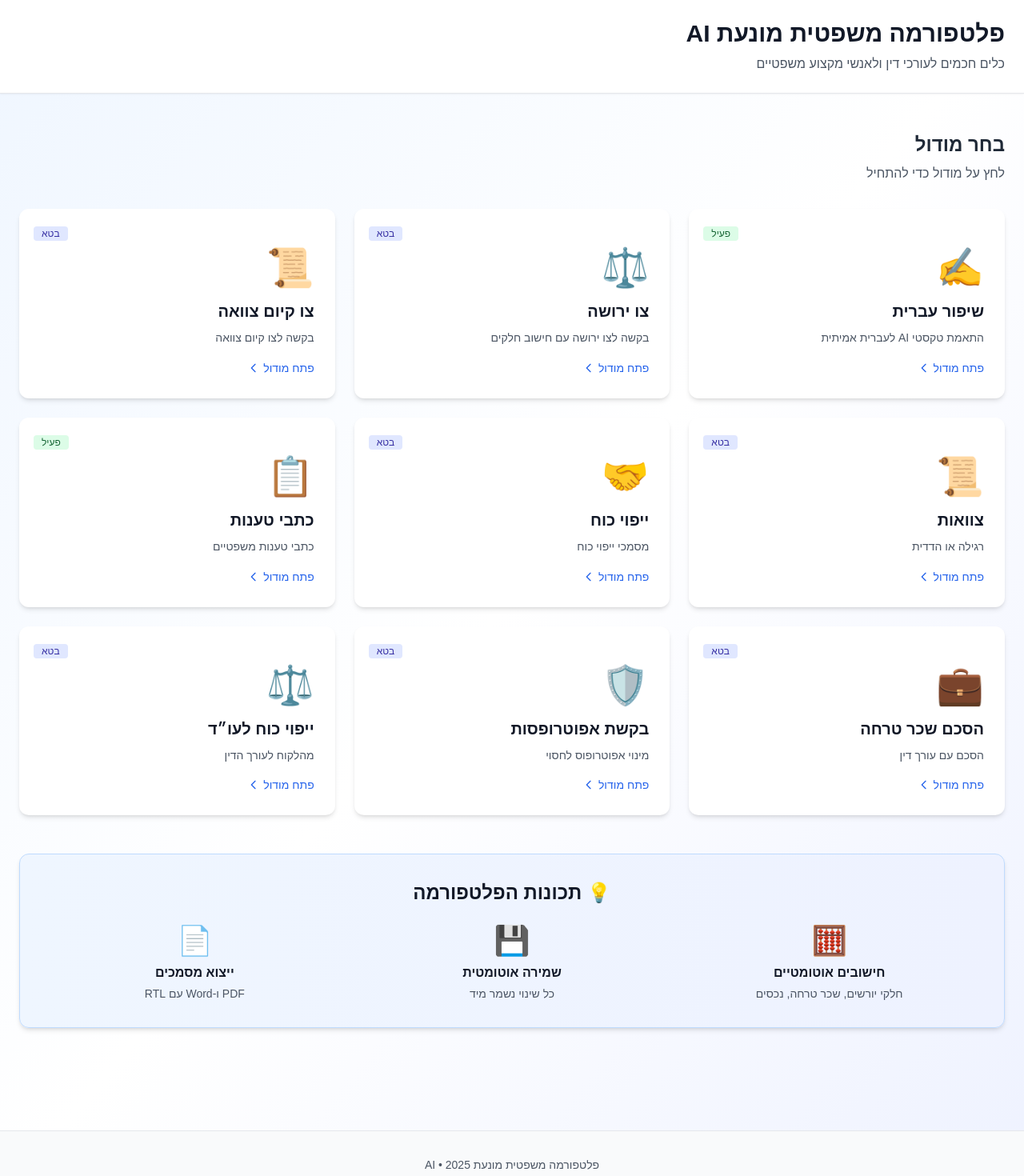
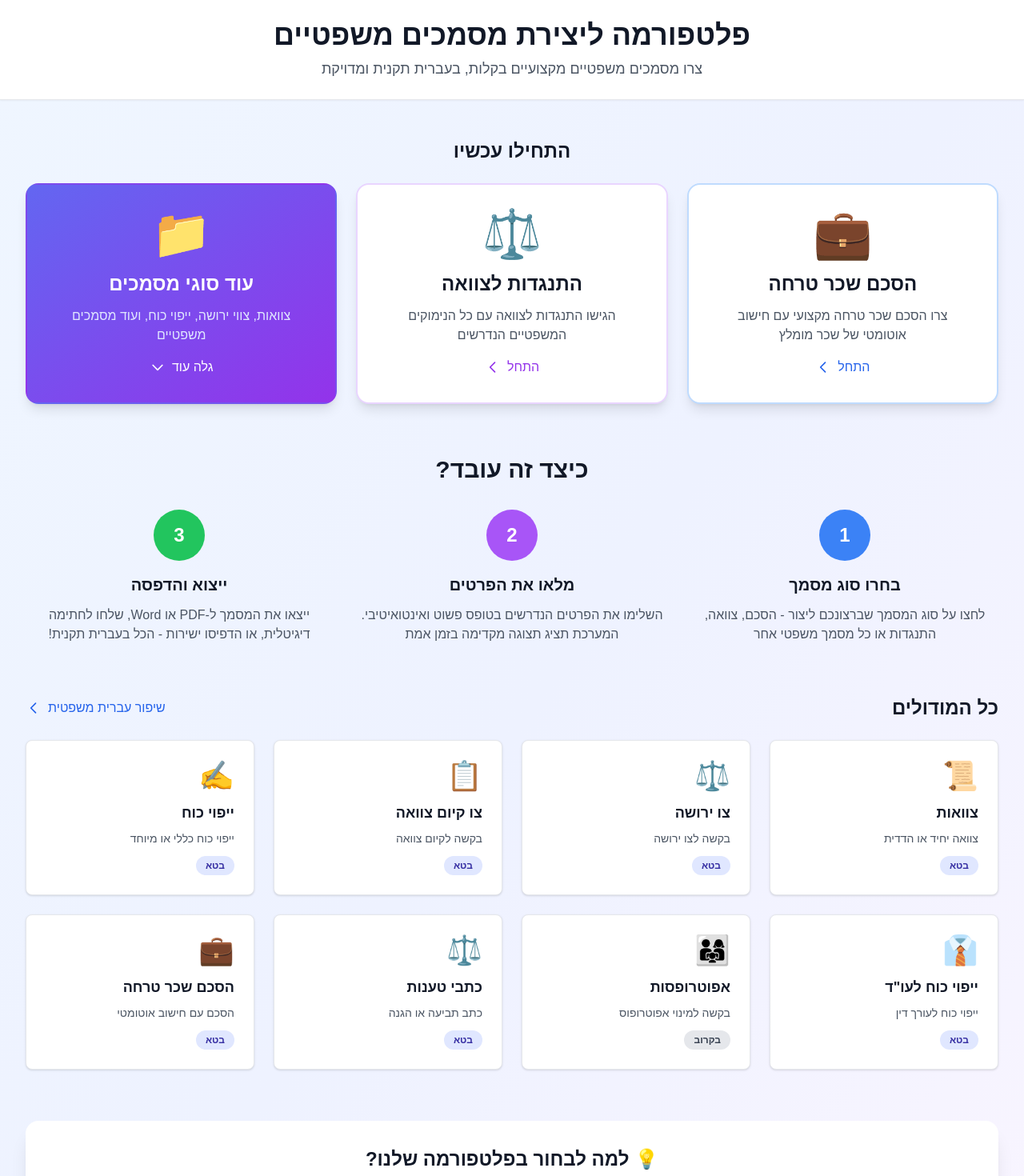
Before and after one commit to liatbenshai/Write-AI-in-Hebrew, a Next.js app in the folder web/: page / in a window 1280 px wide. Shown: the top 1470 px of the page at 80% size. Built offline with nearby package versions, Linux system fonts and the light colour scheme.

Commit message:
Phase 1: Redesigned homepage - clear title, 3 big action buttons, how it works section

```diff
--- a/web/app/page.tsx
+++ b/web/app/page.tsx
@@ -2,210 +2,291 @@
 
 import Link from 'next/link';
 
-interface Module {
-  id: string;
-  title: string;
-  description: string;
-  href: string;
-  status: 'active' | 'beta' | 'coming-soon';
-  icon: string;
-}
-
-type ModuleHref = Module['href'];
-
-const modules: Module[] = [
-  {
-    id: 'improve-hebrew',
-    title: 'שיפור עברית',
-    description: 'התאמת טקסטי AI לעברית אמיתית',
-    href: '/hebrew-improver',
-    status: 'active',
-    icon: '✍️'
-  },
-  {
-    id: 'tzo-yerusha',
-    title: 'צו ירושה',
-    description: 'בקשה לצו ירושה עם חישוב חלקים',
-    href: '/legal/inheritance-order',
-    status: 'beta',
-    icon: '⚖️'
-  },
-  {
-    id: 'tzo-kiyum',
-    title: 'צו קיום צוואה',
-    description: 'בקשה לצו קיום צוואה',
-    href: '/legal/probate-order',
-    status: 'beta',
-    icon: '📜'
-  },
-  {
-    id: 'wills',
-    title: 'צוואות',
-    description: 'רגילה או הדדית',
-    href: '/legal/wills',
-    status: 'beta',
-    icon: '📜'
-  },
-  {
-    id: 'poa',
-    title: 'ייפוי כוח',
-    description: 'מסמכי ייפוי כוח',
-    href: '/legal/poa',
-    status: 'beta',
-    icon: '🤝'
-  },
-  {
-    id: 'pleadings',
-    title: 'כתבי טענות',
-    description: 'כתבי טענות משפטיים',
-    href: '/legal/pleadings',
-    status: 'active',
-    icon: '📋'
-  },
-  {
-    id: 'attorney-fee',
-    title: 'הסכם שכר טרחה',
-    description: 'הסכם עם עורך דין',
-    href: '/legal/attorney-fee',
-    status: 'beta',
-    icon: '💼'
-  },
-  {
-    id: 'guardianship',
-    title: 'בקשת אפוטרופסות',
-    description: 'מינוי אפוטרופוס לחסוי',
-    href: '/legal/guardianship',
-    status: 'beta',
-    icon: '🛡️'
-  },
-  {
-    id: 'attorney-poa',
-    title: 'ייפוי כוח לעו״ד',
-    description: 'מהלקוח לעורך הדין',
-    href: '/legal/attorney-poa',
-    status: 'beta',
-    icon: '⚖️'
-  }
-];
-
 export default function HomePage() {
   return (
-    <main className="min-h-screen bg-gradient-to-br from-blue-50 via-white to-indigo-50">
+    <div className="min-h-screen bg-gradient-to-br from-blue-50 via-indigo-50 to-purple-50">
       {/* Header */}
-      <header className="bg-white border-b shadow-sm">
-        <div className="max-w-7xl mx-auto px-6 py-6">
-          <h1 className="text-3xl font-bold text-gray-900">פלטפורמה משפטית מונעת AI</h1>
-          <p className="text-gray-600 mt-2">כלים חכמים לעורכי דין ולאנשי מקצוע משפטיים</p>
+      <header className="bg-white shadow-sm border-b border-gray-200">
+        <div className="max-w-7xl mx-auto px-4 sm:px-6 lg:px-8 py-6">
+          <div className="text-center">
+            <h1 className="text-4xl font-bold text-gray-900 mb-2">
+              פלטפורמה ליצירת מסמכים משפטיים
+            </h1>
+            <p className="text-lg text-gray-600">
+              צרו מסמכים משפטיים מקצועיים בקלות, בעברית תקנית ומדויקת
+            </p>
+          </div>
         </div>
       </header>
 
       {/* Main Content */}
-      <div className="max-w-7xl mx-auto px-6 py-12">
-        <div className="mb-8">
-          <h2 className="text-2xl font-semibold text-gray-800 mb-2">בחר מודול</h2>
-          <p className="text-gray-600">לחץ על מודול כדי להתחיל</p>
-        </div>
+      <main className="max-w-7xl mx-auto px-4 sm:px-6 lg:px-8 py-12">
 
-        {/* Modules Grid */}
-        <div className="grid grid-cols-1 md:grid-cols-2 lg:grid-cols-3 gap-6">
-          {modules.map((module) => (
-            module.status === 'coming-soon' ? (
-              <div
-                key={module.id}
-                className={`
-                  group relative bg-white rounded-xl shadow-md hover:shadow-xl transition-all duration-300 p-6 border-2 border-transparent opacity-60 cursor-not-allowed
-                `}
-              >
-                {/* Status Badge */}
-                <div className="absolute top-4 left-4">
-                  <span className="bg-gray-100 text-gray-600 text-xs font-medium px-2.5 py-0.5 rounded">בקרוב</span>
-        </div>
+        {/* Primary Actions - 3 Big Buttons */}
+        <section className="mb-16">
+          <h2 className="text-2xl font-bold text-gray-900 mb-6 text-center">
+            התחילו עכשיו
+          </h2>
+          <div className="grid md:grid-cols-3 gap-6">
 
-                {/* Icon */}
-                <div className="text-5xl mb-4 mt-6">{module.icon}</div>
+            {/* Button 1: Attorney Fee Agreement */}
+            <Link
+              href="/legal/attorney-fee"
+              className="group relative bg-white rounded-2xl shadow-lg hover:shadow-2xl transition-all duration-300 p-8 border-2 border-blue-200 hover:border-blue-500 hover:-translate-y-2"
+            >
+              <div className="text-6xl mb-4 text-center">💼</div>
+              <h3 className="text-2xl font-bold text-gray-900 mb-3 text-center group-hover:text-blue-600 transition-colors">
+                הסכם שכר טרחה
+              </h3>
+              <p className="text-gray-600 text-center mb-4">
+                צרו הסכם שכר טרחה מקצועי עם חישוב אוטומטי של שכר מומלץ
+              </p>
+              <div className="text-center">
+                <span className="inline-flex items-center text-blue-600 font-medium group-hover:translate-x-1 transition-transform">
+                  <span>התחל</span>
+                  <svg className="w-5 h-5 mr-2" fill="none" stroke="currentColor" viewBox="0 0 24 24">
+                    <path strokeLinecap="round" strokeLinejoin="round" strokeWidth={2} d="M15 19l-7-7 7-7" />
+                  </svg>
+                </span>
+              </div>
+            </Link>
 
-                {/* Title */}
-                <h3 className="text-xl font-bold text-gray-900 mb-2">
-                  {module.title}
-                </h3>
+            {/* Button 2: Will Opposition */}
+            <Link
+              href="/legal/pleadings"
+              className="group relative bg-white rounded-2xl shadow-lg hover:shadow-2xl transition-all duration-300 p-8 border-2 border-purple-200 hover:border-purple-500 hover:-translate-y-2"
+            >
+              <div className="text-6xl mb-4 text-center">⚖️</div>
+              <h3 className="text-2xl font-bold text-gray-900 mb-3 text-center group-hover:text-purple-600 transition-colors">
+                התנגדות לצוואה
+              </h3>
+              <p className="text-gray-600 text-center mb-4">
+                הגישו התנגדות לצוואה עם כל הנימוקים המשפטיים הנדרשים
+              </p>
+              <div className="text-center">
+                <span className="inline-flex items-center text-purple-600 font-medium group-hover:translate-x-1 transition-transform">
+                  <span>התחל</span>
+                  <svg className="w-5 h-5 mr-2" fill="none" stroke="currentColor" viewBox="0 0 24 24">
+                    <path strokeLinecap="round" strokeLinejoin="round" strokeWidth={2} d="M15 19l-7-7 7-7" />
+                  </svg>
+                </span>
+              </div>
+            </Link>
 
-                {/* Description */}
-                <p className="text-gray-600 text-sm leading-relaxed">
-                  {module.description}
-                </p>
+            {/* Button 3: More Documents */}
+            <div className="group relative bg-gradient-to-br from-indigo-500 to-purple-600 rounded-2xl shadow-lg hover:shadow-2xl transition-all duration-300 p-8 border-2 border-transparent hover:-translate-y-2 cursor-pointer">
+              <div className="text-6xl mb-4 text-center">📁</div>
+              <h3 className="text-2xl font-bold text-white mb-3 text-center">
+                עוד סוגי מסמכים
+              </h3>
+              <p className="text-indigo-100 text-center mb-4">
+                צוואות, צווי ירושה, ייפוי כוח, ועוד מסמכים משפטיים
+              </p>
+              <div className="text-center">
+                <span className="inline-flex items-center text-white font-medium">
+                  <span>גלה עוד</span>
+                  <svg className="w-5 h-5 mr-2" fill="none" stroke="currentColor" viewBox="0 0 24 24">
+                    <path strokeLinecap="round" strokeLinejoin="round" strokeWidth={2} d="M19 9l-7 7-7-7" />
+                  </svg>
+                </span>
               </div>
-            ) : (
-              <Link
-                key={module.id}
-                href={module.href as any}
-                className={`
-                  group relative bg-white rounded-xl shadow-md hover:shadow-xl transition-all duration-300 p-6 border-2 border-transparent hover:-translate-y-1
-                  ${module.status === 'active' ? 'hover:border-blue-500' : 'hover:border-indigo-400'}
-                `}
-              >
-                {/* Status Badge */}
-                <div className="absolute top-4 left-4">
-                  {module.status === 'active' ? (
-                    <span className="bg-green-100 text-green-800 text-xs font-medium px-2.5 py-0.5 rounded">פעיל</span>
-                  ) : (
-                    <span className="bg-indigo-100 text-indigo-800 text-xs font-medium px-2.5 py-0.5 rounded">בטא</span>
-                  )}
             </div>
 
-                {/* Icon */}
-                <div className="text-5xl mb-4 mt-6">{module.icon}</div>
+          </div>
+        </section>
 
-                {/* Title */}
-                <h3 className="text-xl font-bold text-gray-900 mb-2 group-hover:text-blue-600 transition-colors">
-                  {module.title}
-                </h3>
+        {/* How It Works - 3 Steps */}
+        <section className="mb-16">
+          <h2 className="text-3xl font-bold text-gray-900 mb-8 text-center">
+            כיצד זה עובד?
+          </h2>
+          <div className="grid md:grid-cols-3 gap-8">
 
-                {/* Description */}
-                <p className="text-gray-600 text-sm leading-relaxed">
-                  {module.description}
-                </p>
+            {/* Step 1 */}
+            <div className="text-center">
+              <div className="inline-flex items-center justify-center w-16 h-16 bg-blue-500 text-white rounded-full text-2xl font-bold mb-4">
+                1
+              </div>
+              <h3 className="text-xl font-bold text-gray-900 mb-3">
+                בחרו סוג מסמך
+              </h3>
+              <p className="text-gray-600">
+                לחצו על סוג המסמך שברצונכם ליצור - הסכם, צוואה, התנגדות או כל מסמך משפטי אחר
+              </p>
+            </div>
 
-                {/* Arrow */}
-                <div className="mt-4 text-blue-600 group-hover:translate-x-1 transition-transform inline-flex items-center">
-                  <span className="text-sm font-medium">פתח מודול</span>
-                  <svg className="w-4 h-4 mr-1" fill="none" stroke="currentColor" viewBox="0 0 24 24">
-                    <path strokeLinecap="round" strokeLinejoin="round" strokeWidth={2} d="M15 19l-7-7 7-7" />
-                  </svg>
+            {/* Step 2 */}
+            <div className="text-center">
+              <div className="inline-flex items-center justify-center w-16 h-16 bg-purple-500 text-white rounded-full text-2xl font-bold mb-4">
+                2
               </div>
-              </Link>
-            )
-                ))}
+              <h3 className="text-xl font-bold text-gray-900 mb-3">
+                מלאו את הפרטים
+              </h3>
+              <p className="text-gray-600">
+                השלימו את הפרטים הנדרשים בטופס פשוט ואינטואיטיבי. המערכת תציג תצוגה מקדימה בזמן אמת
+              </p>
+            </div>
+
+            {/* Step 3 */}
+            <div className="text-center">
+              <div className="inline-flex items-center justify-center w-16 h-16 bg-green-500 text-white rounded-full text-2xl font-bold mb-4">
+                3
               </div>
+              <h3 className="text-xl font-bold text-gray-900 mb-3">
+                ייצוא והדפסה
+              </h3>
+              <p className="text-gray-600">
+                ייצאו את המסמך ל-PDF או Word, שלחו לחתימה דיגיטלית, או הדפיסו ישירות - הכל בעברית תקנית!
+              </p>
+            </div>
 
-        {/* Info Box */}
-        <div className="mt-12 bg-gradient-to-r from-blue-50 to-indigo-50 rounded-xl shadow-md p-8 border border-blue-200">
-          <h3 className="text-2xl font-bold text-gray-900 mb-3 text-center">💡 תכונות הפלטפורמה</h3>
-          <div className="grid md:grid-cols-3 gap-6 mt-6">
+          </div>
+        </section>
+
+        {/* All Modules Grid */}
+        <section className="mb-16">
+          <div className="flex items-center justify-between mb-6">
+            <h2 className="text-2xl font-bold text-gray-900">
+              כל המודולים
+            </h2>
+            <Link
+              href="/hebrew-improver"
+              className="text-blue-600 hover:text-blue-800 font-medium flex items-center"
+            >
+              <span>שיפור עברית משפטית</span>
+              <svg className="w-5 h-5 mr-2" fill="none" stroke="currentColor" viewBox="0 0 24 24">
+                <path strokeLinecap="round" strokeLinejoin="round" strokeWidth={2} d="M15 19l-7-7 7-7" />
+              </svg>
+            </Link>
+          </div>
+
+          <div className="grid md:grid-cols-2 lg:grid-cols-4 gap-6">
+
+            {/* Wills */}
+            <Link href="/legal/wills" className="bg-white rounded-lg shadow hover:shadow-lg transition-shadow p-6 border border-gray-200">
+              <div className="text-4xl mb-3">📜</div>
+              <h3 className="text-lg font-bold text-gray-900 mb-2">צוואות</h3>
+              <p className="text-sm text-gray-600">צוואה יחיד או הדדית</p>
+              <span className="inline-block mt-3 px-3 py-1 bg-indigo-100 text-indigo-800 text-xs font-semibold rounded-full">
+                בטא
+              </span>
+            </Link>
+
+            {/* Inheritance Order */}
+            <Link href="/legal/inheritance-order" className="bg-white rounded-lg shadow hover:shadow-lg transition-shadow p-6 border border-gray-200">
+              <div className="text-4xl mb-3">⚖️</div>
+              <h3 className="text-lg font-bold text-gray-900 mb-2">צו ירושה</h3>
+              <p className="text-sm text-gray-600">בקשה לצו ירושה</p>
+              <span className="inline-block mt-3 px-3 py-1 bg-indigo-100 text-indigo-800 text-xs font-semibold rounded-full">
+                בטא
+              </span>
+            </Link>
+
+            {/* Probate Order */}
+            <Link href="/legal/probate-order" className="bg-white rounded-lg shadow hover:shadow-lg transition-shadow p-6 border border-gray-200">
+              <div className="text-4xl mb-3">📋</div>
+              <h3 className="text-lg font-bold text-gray-900 mb-2">צו קיום צוואה</h3>
+              <p className="text-sm text-gray-600">בקשה לקיום צוואה</p>
+              <span className="inline-block mt-3 px-3 py-1 bg-indigo-100 text-indigo-800 text-xs font-semibold rounded-full">
+                בטא
+              </span>
+            </Link>
+
+            {/* POA */}
+            <Link href="/legal/poa" className="bg-white rounded-lg shadow hover:shadow-lg transition-shadow p-6 border border-gray-200">
+              <div className="text-4xl mb-3">✍️</div>
+              <h3 className="text-lg font-bold text-gray-900 mb-2">ייפוי כוח</h3>
+              <p className="text-sm text-gray-600">ייפוי כוח כללי או מיוחד</p>
+              <span className="inline-block mt-3 px-3 py-1 bg-indigo-100 text-indigo-800 text-xs font-semibold rounded-full">
+                בטא
+              </span>
+            </Link>
+
+            {/* Attorney POA */}
+            <Link href="/legal/attorney-poa" className="bg-white rounded-lg shadow hover:shadow-lg transition-shadow p-6 border border-gray-200">
+              <div className="text-4xl mb-3">👔</div>
+              <h3 className="text-lg font-bold text-gray-900 mb-2">ייפוי כוח לעו"ד</h3>
+              <p className="text-sm text-gray-600">ייפוי כוח לעורך דין</p>
+              <span className="inline-block mt-3 px-3 py-1 bg-indigo-100 text-indigo-800 text-xs font-semibold rounded-full">
+                בטא
+              </span>
+            </Link>
+
+            {/* Guardianship */}
+            <Link href="/legal/guardianship" className="bg-white rounded-lg shadow hover:shadow-lg transition-shadow p-6 border border-gray-200">
+              <div className="text-4xl mb-3">👨‍👩‍👧</div>
+              <h3 className="text-lg font-bold text-gray-900 mb-2">אפוטרופסות</h3>
+              <p className="text-sm text-gray-600">בקשה למינוי אפוטרופוס</p>
+              <span className="inline-block mt-3 px-3 py-1 bg-gray-200 text-gray-700 text-xs font-semibold rounded-full">
+                בקרוב
+              </span>
+            </Link>
+
+            {/* Pleadings */}
+            <Link href="/legal/pleadings" className="bg-white rounded-lg shadow hover:shadow-lg transition-shadow p-6 border border-gray-200">
+              <div className="text-4xl mb-3">⚖️</div>
+              <h3 className="text-lg font-bold text-gray-900 mb-2">כתבי טענות</h3>
+              <p className="text-sm text-gray-600">כתב תביעה או הגנה</p>
+              <span className="inline-block mt-3 px-3 py-1 bg-indigo-100 text-indigo-800 text-xs font-semibold rounded-full">
+                בטא
+              </span>
+            </Link>
+
+            {/* Attorney Fee */}
+            <Link href="/legal/attorney-fee" className="bg-white rounded-lg shadow hover:shadow-lg transition-shadow p-6 border border-gray-200">
+              <div className="text-4xl mb-3">💼</div>
+              <h3 className="text-lg font-bold text-gray-900 mb-2">הסכם שכר טרחה</h3>
+              <p className="text-sm text-gray-600">הסכם עם חישוב אוטומטי</p>
+              <span className="inline-block mt-3 px-3 py-1 bg-indigo-100 text-indigo-800 text-xs font-semibold rounded-full">
+                בטא
+              </span>
+            </Link>
+
+          </div>
+        </section>
+
+        {/* Features Highlight */}
+        <section className="bg-white rounded-2xl shadow-xl p-8 mb-16">
+          <h2 className="text-2xl font-bold text-gray-900 mb-6 text-center">
+            💡 למה לבחור בפלטפורמה שלנו?
+          </h2>
+          <div className="grid md:grid-cols-3 gap-8">
             <div className="text-center">
-              <div className="text-4xl mb-2">🧮</div>
-              <h4 className="font-semibold text-gray-900 mb-1">חישובים אוטומטיים</h4>
-              <p className="text-sm text-gray-600">חלקי יורשים, שכר טרחה, נכסים</p>
+              <div className="text-4xl mb-3">✍️</div>
+              <h3 className="font-bold text-gray-900 mb-2">עברית אמיתית</h3>
+              <p className="text-gray-600 text-sm">
+                מנוע AI מתקדם שמתקן עברית משפטית ומבטיח טקסט תקני ומקצועי
+              </p>
             </div>
             <div className="text-center">
-              <div className="text-4xl mb-2">💾</div>
-              <h4 className="font-semibold text-gray-900 mb-1">שמירה אוטומטית</h4>
-              <p className="text-sm text-gray-600">כל שינוי נשמר מיד</p>
+              <div className="text-4xl mb-3">⚡</div>
+              <h3 className="font-bold text-gray-900 mb-2">מהיר ופשוט</h3>
+              <p className="text-gray-600 text-sm">
+                ממשק אינטואיטיבי עם תצוגה מקדימה בזמן אמת וחישובים אוטומטיים
+              </p>
             </div>
             <div className="text-center">
-              <div className="text-4xl mb-2">📄</div>
-              <h4 className="font-semibold text-gray-900 mb-1">ייצוא מסמכים</h4>
-              <p className="text-sm text-gray-600">PDF ו-Word עם RTL</p>
+              <div className="text-4xl mb-3">🔒</div>
+              <h3 className="font-bold text-gray-900 mb-2">מאובטח ופרטי</h3>
+              <p className="text-gray-600 text-sm">
+                כל המידע נשמר בצורה מוצפנת ומאובטחת, עם גיבוי אוטומטי
+              </p>
             </div>
           </div>
-        </div>
-      </div>
+        </section>
+
+      </main>
 
       {/* Footer */}
-      <footer className="mt-20 bg-gray-50 border-t py-8">
-        <div className="max-w-7xl mx-auto px-6 text-center text-gray-600 text-sm">
-          <p>פלטפורמה משפטית מונעת AI • {new Date().getFullYear()}</p>
+      <footer className="bg-gray-900 text-white py-8">
+        <div className="max-w-7xl mx-auto px-4 sm:px-6 lg:px-8 text-center">
+          <p className="text-gray-400">
+            © 2025 פלטפורמה ליצירת מסמכים משפטיים | נבנה בישראל 🇮🇱
+          </p>
         </div>
       </footer>
-    </main>
+
+    </div>
   );
 }
```
